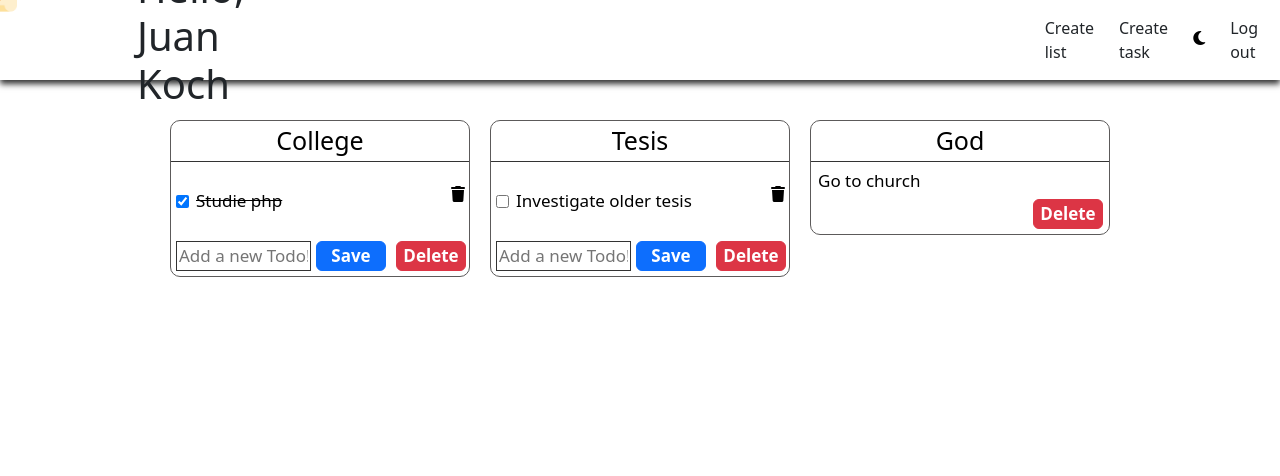
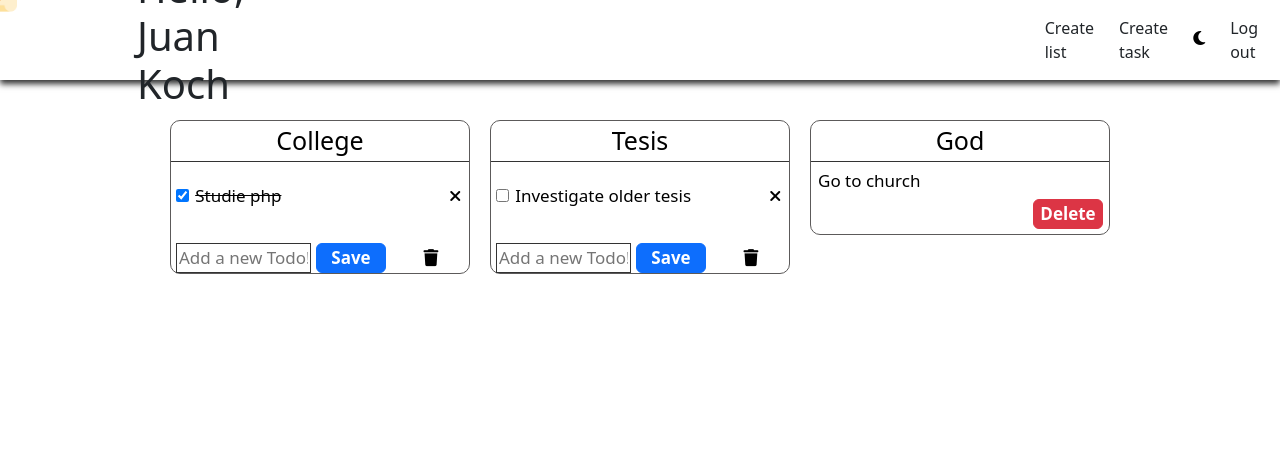
Before and after one commit to KochP1/FLASK-TODO, a Flask app: page /todos/ in a window 1280 px wide; the page is wider, and only the part inside the window is pictured. Shown: the top 476 px of that part. Run offline with Flask 3, Linux system fonts and the light colour scheme; a user stored in the database is signed in; data comes from the database, SQL or seed files in the repository; both versions use the stored data as it was after the commit.

Commit message:
Changing delete and trash buttons

```diff
--- a/blueprintapp/blueprints/todos/templates/todos/index.html
+++ b/blueprintapp/blueprints/todos/templates/todos/index.html
@@ -34,14 +34,16 @@
                     {% for todo in todos %}
                         {% if topic.topId == todo.topId %}
                             <div class="modify-form">
+                                <div class="list__container">
                                     <input type="checkbox" class="checkbox" name="done" id="done-checkbox-{{ todo.tid }}"
                                     {% if todo.done %}checked{% endif %}
                                     onchange="toggleDone({{ todo.tid }})">
                                     <input type="text" name="todo" class="list-input" value="{{todo.description}}" id="description-input-{{ todo.tid }}" onchange="update_todo({{ todo.tid }})">
                                     <button class="delete-btn" onclick="delete_todo({{todo.tid}})">
-                                        <i class="fa-solid fa-trash"></i>
+                                        <i class="fa-solid fa-xmark"></i>
                                     </button>
                                 </div>
+                            </div>
                         {% endif %}
                     {% endfor %}
                     <div class="todo-options__container">
@@ -53,7 +55,9 @@
 
 
                         <div class="todo-options">
-                            <button type="button" class="btn btn-danger" onclick="del_top({{ topic.topId }})">Delete</button>
+                            <button type="button" class="trash-btn" onclick="del_top({{ topic.topId }})">
+                                <i class="fa-solid fa-trash"></i>
+                            </button>
                         </div>
 
                     </div>
--- a/blueprintapp/static/js/darkMode.js
+++ b/blueprintapp/static/js/darkMode.js
@@ -50,6 +50,9 @@ document.addEventListener("DOMContentLoaded", () => {
         const taskContainer = document.querySelectorAll(".task__container");
         taskContainer.forEach( task => task.classList.add("dark-mode"));
 
+        const trash = document.querySelectorAll(".trash-btn");
+        trash.forEach( trash => trash.classList.add("dark-mode"));
+
     }
 
     function disableDarkMode() {
@@ -83,5 +86,8 @@ document.addEventListener("DOMContentLoaded", () => {
         const taskContainer = document.querySelectorAll(".task__container");
         taskContainer.forEach( task => task.classList.remove("dark-mode"));
 
+        const trash = document.querySelectorAll(".trash-btn");
+        trash.forEach( trash => trash.classList.remove("dark-mode"));
+
     }
 });
--- a/blueprintapp/static/styles.css
+++ b/blueprintapp/static/styles.css
@@ -184,6 +184,7 @@ h1{
 }
 
 .delete-btn{
+    width: max-content;
     border: none;
     padding: 0;
     margin: 0;
@@ -232,6 +233,14 @@ h1{
 
 .modal-body input {
     width: 100%;
+}
+
+.trash-btn{
+    width: max-content;
+    border: none;
+    padding: 0;
+    margin: 0;
+    background-color: transparent;
 }
 
 /* TASKS */
@@ -318,3 +327,7 @@ body.dark-mode{
 .task__container.dark-mode{
     border-color: #fff;
 }
+
+.trash-btn.dark-mode{
+    color: #fff;
+}
```
Also changed, not shown: instance/blueprints.db.
